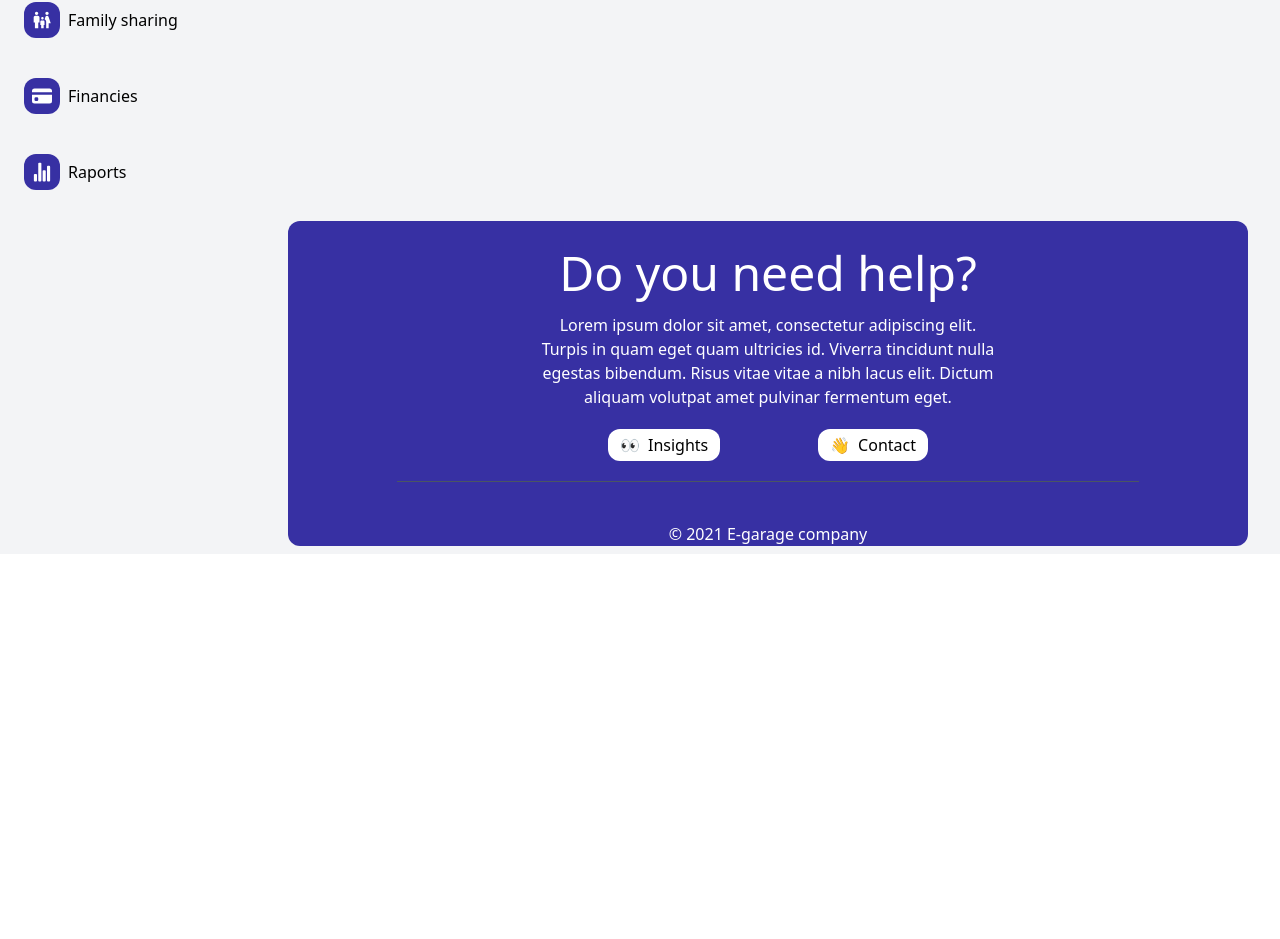
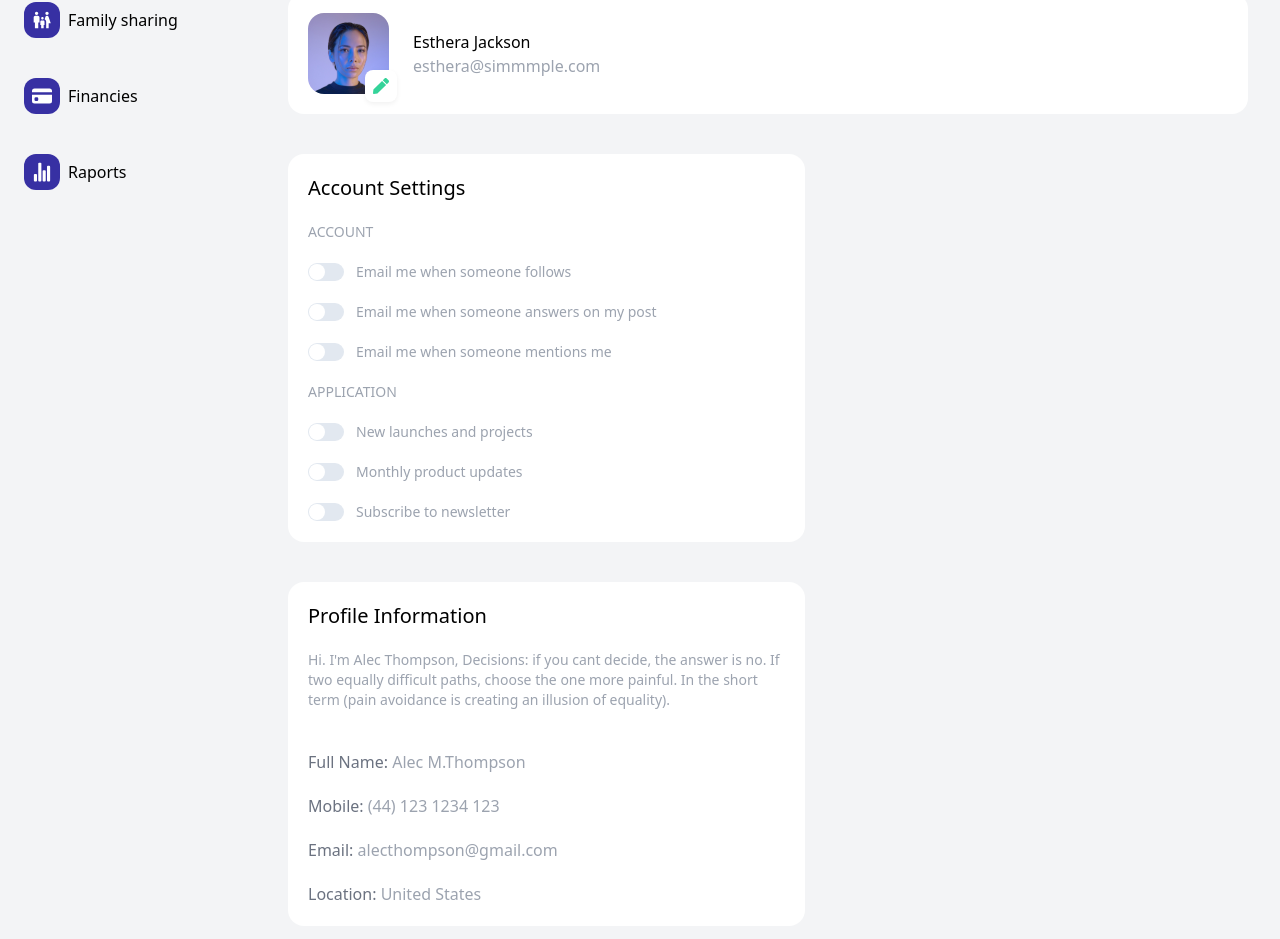
Before and after one commit to E-garage/frontend, a React (Create React App) app: page /account in a window 1280 px wide. Shown: the part 315-1254 px from the top of the page. Before the commit the page ends 869 px from the top, so only its background shows below. Built offline with nearby package versions, Linux system fonts and the light colour scheme.

Commit message:
feat(WIT-65): added account (#6)
* feat(WIT-65): added account

* fix(WIT-65): general fixes

```diff
--- a/package.json
+++ b/package.json
@@ -17,6 +17,7 @@
     "react-responsive": "^9.0.0-beta.4",
     "react-router-dom": "^5.3.0",
     "react-scripts": "4.0.3",
+    "react-switch": "^6.0.0",
     "redux": "^4.1.1",
     "redux-logger": "^3.0.6",
     "web-vitals": "^1.0.1",
--- a/src/App.jsx
+++ b/src/App.jsx
@@ -2,6 +2,7 @@ import React from "react";
 import Login from "./pages/Login";
 import Register from "./pages/Register";
 import Dashboard from "./pages/Dashboard";
+import Account from "./pages/Account";
 import Layout from "./components/Layout";
 import {
   BrowserRouter as Router,
@@ -17,6 +18,7 @@ const App = () => (
         {/* <Redirect exact from="/" to="/login" /> */}
         <Layout>
           <Route component={Dashboard} exact path="/" />
+          <Route component={Account} path="/account" />
         </Layout>
         <Route component={Login} path="/login" exact />
         <Route component={Register} path="/register" />
--- /dev/null
+++ b/src/components/Setting.jsx
@@ -0,0 +1,20 @@
+import Switch from "react-switch";
+
+const Setting = ({ text, checked, setChecked }) => (
+  <div className="flex mt-5 items-center">
+    <Switch
+      uncheckedIcon={false}
+      checkedIcon={false}
+      checked={checked}
+      onChange={() => setChecked(prevCheck => !prevCheck)}
+      onColor="#000"
+      offColor="#E2E8F0"
+      className="react-switch"
+      width={36}
+      height={18}
+    />
+    <p className="text-gray-400 ml-3 text-sm">{text}</p>
+  </div>
+);
+
+export default Setting;
--- /dev/null
+++ b/src/pages/Account.jsx
@@ -0,0 +1,120 @@
+import { useState } from "react";
+import ProfilePicture from "../images/profile_picture.png";
+import { FaPen } from "react-icons/fa";
+import Setting from "../components/Setting";
+
+const Account = () => {
+  const [followed, setFollowed] = useState(false);
+  const [answered, setAnswered] = useState(false);
+  const [mentioned, setMentioned] = useState(false);
+  const [launched, setLaunched] = useState(false);
+  const [updated, setUpdated] = useState(false);
+  const [subscribed, setSubscribed] = useState(false);
+
+  const settings = [
+    {
+      header: "account",
+      items: [
+        {
+          text: "Email me when someone follows",
+          checked: followed,
+          setChecked: setFollowed,
+        },
+        {
+          text: "Email me when someone answers on my post",
+          checked: answered,
+          setChecked: setAnswered,
+        },
+        {
+          text: "Email me when someone mentions me",
+          checked: mentioned,
+          setChecked: setMentioned,
+        },
+      ],
+    },
+    {
+      header: "application",
+      items: [
+        {
+          text: "New launches and projects",
+          checked: launched,
+          setChecked: setLaunched,
+        },
+        {
+          text: "Monthly product updates",
+          checked: updated,
+          setChecked: setUpdated,
+        },
+        {
+          text: "Subscribe to newsletter",
+          checked: subscribed,
+          setChecked: setSubscribed,
+        },
+      ],
+    },
+  ];
+
+  return (
+    <>
+      <div className="bg-white flex items-center p-5 mt-3 rounded-2xl">
+        <div className="relative">
+          <img
+            src={ProfilePicture}
+            alt="Profile_picture"
+            className="rounded-2xl"
+          />
+          <span className="bg-white text-green-400 absolute shadow-accountEdit p-2 rounded-lg -bottom-2 -right-2 cursor-pointer">
+            <FaPen />
+          </span>
+        </div>
+        <div className="ml-6">
+          <h3>Esthera Jackson</h3>
+          <p className="text-gray-400">esthera@simmmple.com</p>
+        </div>
+      </div>
+      <div className="flex flex-wrap">
+        <div className="bg-white rounded-2xl p-5 mt-10 w-517 mr-10">
+          <h3 className="text-xl">Account Settings</h3>
+          {settings.map((setting, index) => (
+            <div key={index}>
+              <h4 className="text-sm mt-5 text-gray-400 uppercase">
+                {setting.header}
+              </h4>
+              {setting.items.map((item, index) => (
+                <Setting
+                  key={index}
+                  text={item.text}
+                  checked={item.checked}
+                  setChecked={item.setChecked}
+                />
+              ))}
+            </div>
+          ))}
+        </div>
+        <div className="bg-white rounded-2xl p-5 mt-10 w-517">
+          <h3 className="text-xl">Profile Information</h3>
+          <p className="text-gray-400 mt-5 text-sm">
+            Hi. I&apos;m Alec Thompson, Decisions: if you cant decide, the
+            answer is no. If two equally difficult paths, choose the one more
+            painful. In the short term (pain avoidance is creating an illusion
+            of equality).
+          </p>
+          <p className="mt-10 text-gray-500">
+            Full Name: <span className="text-gray-400">Alec M.Thompson</span>
+          </p>
+          <p className="text-gray-500 mt-5">
+            Mobile: <span className="text-gray-400">(44) 123 1234 123</span>
+          </p>
+          <p className="text-gray-500 mt-5">
+            Email: <span className="text-gray-400">alecthompson@gmail.com</span>
+          </p>
+          <p className="text-gray-500 mt-5">
+            Location: <span className="text-gray-400">United States</span>
+          </p>
+        </div>
+      </div>
+    </>
+  );
+};
+
+export default Account;
--- a/tailwind.config.js
+++ b/tailwind.config.js
@@ -7,6 +7,7 @@ module.exports = {
         loginSocial: "0px 4px 15px rgba(0, 0, 0, 0.11);",
         navItem: "0px 3.5px 5.5px rgba(0, 0, 0, 0.02);",
         card: "0px 3.5px 5.5px rgba(0, 0, 0, 0.02);",
+        accountEdit: "0px 2px 5.5px rgba(0, 0, 0, 0.06);",
       },
       width: {
         "9/25": "45%",
```
Also changed, not shown: src/images/profile_picture.png (added).
